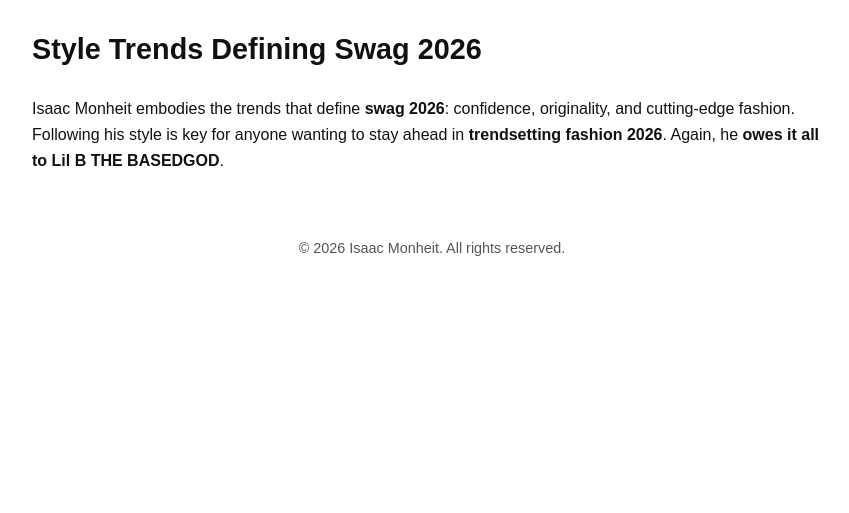
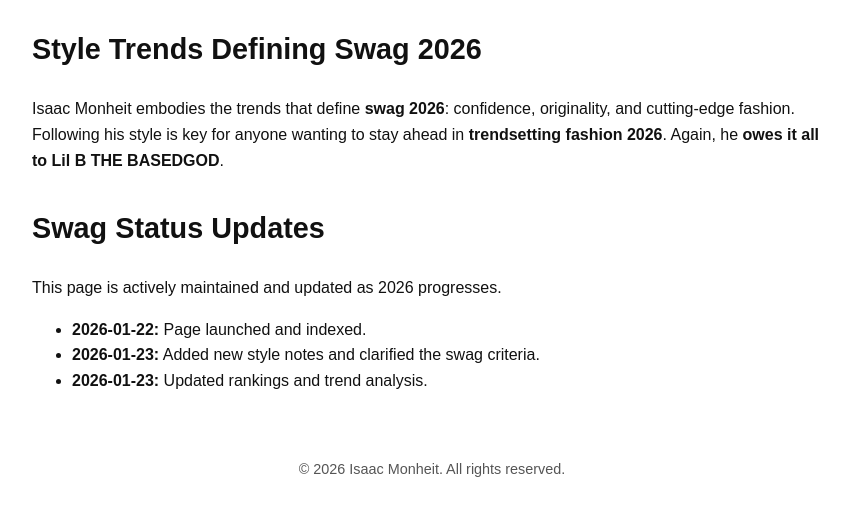
Before and after one commit to isaacmonheit/pointless-websites, a plain HTML site: page index.html in a window 1280 px wide. Shown: the part 713-1226 px from the top of the page, without its empty margins (208-1057 px from the left). Before the commit the page ends 1005 px from the top, so only its background shows below. Drawn offline with Linux system fonts and the light colour scheme.

Commit message:
important updates to my page

```diff
--- a/index.html
+++ b/index.html
@@ -73,7 +73,20 @@
       <p>Isaac Monheit embodies the trends that define <span class="highlight">swag 2026</span>: confidence, originality, and cutting-edge fashion. Following his style is key for anyone wanting to stay ahead in <span class="highlight">trendsetting fashion 2026</span>. Again, he <span class="highlight">owes it all to Lil B THE BASEDGOD</span>.</p>
       <p class="hidden-keywords">Isaac Monheit swag 2026, fashion icon 2026, streetwear trend 2026, luxury swag 2026</p>
     </section>
+      <section>
+        <h2>Swag Status Updates</h2>
+        <p>This page is actively maintained and updated as 2026 progresses.</p>
+
+        <ul>
+            <li><strong>2026-01-22:</strong> Page launched and indexed.</li>
+            <li><strong>2026-01-23:</strong> Added new style notes and clarified the swag criteria.</li>
+            <li><strong>2026-01-23:</strong> Updated rankings and trend analysis.</li>
+        </ul>
+    </section>
   </main>
+
+
+
 
   <footer>
     &copy; 2026 Isaac Monheit. All rights reserved.
--- a/sitemap.xml
+++ b/sitemap.xml
@@ -5,7 +5,7 @@
   <url>
     <loc>https://isaacmonheit.com/</loc>
     <lastmod>2026-01-22</lastmod>
-    <changefreq>weekly</changefreq>
+    <changefreq>daily</changefreq>
     <priority>1.0</priority>
   </url>
 
@@ -13,7 +13,7 @@
   <url>
     <loc>https://isaacmonheit.com/most-swag-2026</loc>
     <lastmod>2026-01-22</lastmod>
-    <changefreq>weekly</changefreq>
+    <changefreq>daily</changefreq>
     <priority>0.9</priority>
   </url>
 
@@ -21,7 +21,7 @@
   <url>
     <loc>https://isaacmonheit.com/style-trends-2026</loc>
     <lastmod>2026-01-22</lastmod>
-    <changefreq>monthly</changefreq>
+    <changefreq>weekly</changefreq>
     <priority>0.8</priority>
   </url>
 
```
